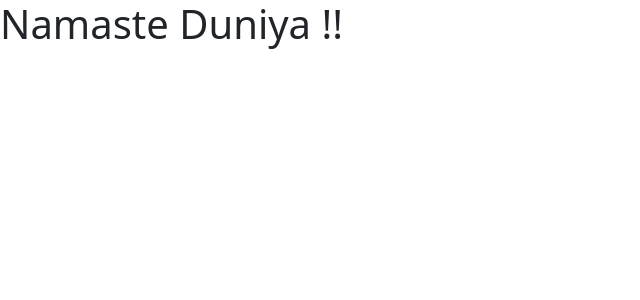
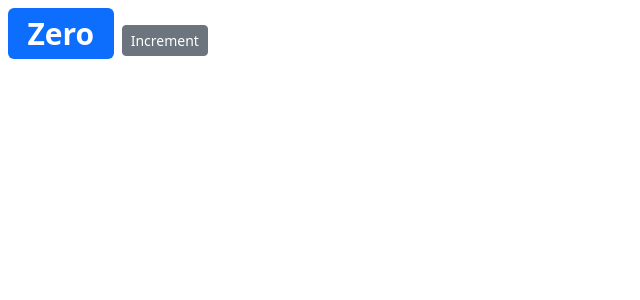
Before and after one commit to manas-shinde/Counter-App, a React (Create React App) app: page / in a window 1280 px wide. Shown: the top 300 px of the page, without its empty margins (0-640 px from the left). Built offline with nearby package versions, Linux system fonts and the light colour scheme.

Commit message:
Setting attributes.

```diff
--- a/src/components/counter.jsx
+++ b/src/components/counter.jsx
@@ -2,7 +2,12 @@ import React, { Component } from "react";
 
 class Counter extends Component {
   render() {
-    return <h1>Namaste Duniya !!</h1>;
+    return (
+      <React.Fragment>
+        <span style={{fontSize:30 , fontWeight:'bold'}} className="badge bg-primary m-2">Zero</span>
+        <button className="btn btn-secondary btn-sm">Increment</button>
+      </React.Fragment>
+    );
   }
 }
 
```
